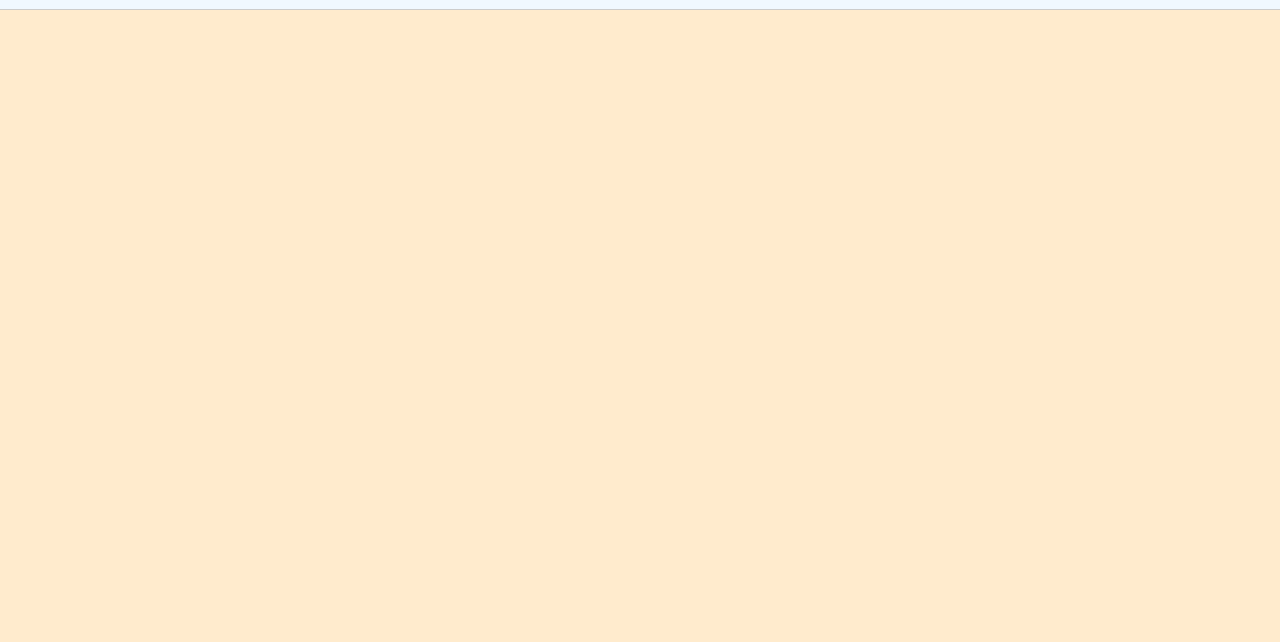
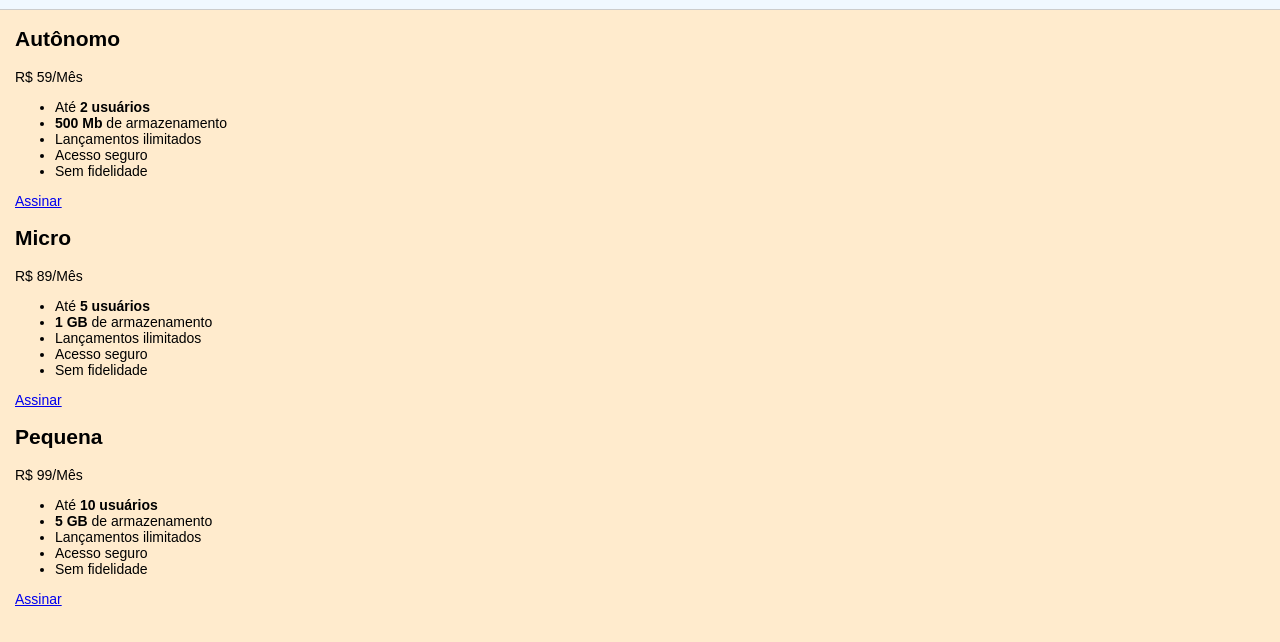
Before and after one commit to Luiz-Felipe-R-N/Projeto-site, a plain HTML site: page Preparando Projeto/index.html in a window 1280 px wide. Shown: the part 50-692 px from the top of the page. Drawn offline with Linux system fonts and the light colour scheme.

Commit message:
Index(criando caixa de planos)

```diff
--- a/Preparando Projeto/index.html
+++ b/Preparando Projeto/index.html
@@ -11,5 +11,53 @@
                 <img src="imagens/logo.png" alt="MyPilas" width="100px" height="35">
             </div>
         </header>
+        <div id="plano">
+            <div class ="container">
+                <article>
+                    <h2>Autônomo</h2>
+                    <div>R$ 59/Mês</div>
+                    <ul>
+                        <li>Até <strong>2 usuários</strong></li>
+                        <li><strong>500 Mb</strong> de armazenamento</li>
+                        <li>Lançamentos ilimitados</li>
+                        <li>Acesso seguro</li>
+                        <li>Sem fidelidade</li>
+                    </ul>
+                    <footer>
+                        <a href="#">Assinar</a>
+                    </footer>
+                </article>
+
+                <article>
+                    <h2>Micro</h2>
+                    <div>R$ 89/Mês</div>
+                    <ul>
+                        <li>Até <strong>5 usuários</strong></li>
+                        <li><strong>1 GB</strong> de armazenamento</li>
+                        <li>Lançamentos ilimitados</li>
+                        <li>Acesso seguro</li>
+                        <li>Sem fidelidade</li>
+                    </ul>
+                    <footer>
+                        <a href="#">Assinar</a>
+                    </footer>
+                </article>
+
+                <article>
+                    <h2>Pequena</h2>
+                    <div>R$ 99/Mês</div>
+                    <ul>
+                        <li>Até <strong>10 usuários</strong></li>
+                        <li><strong>5 GB</strong> de armazenamento</li>
+                        <li>Lançamentos ilimitados</li>
+                        <li>Acesso seguro</li>
+                        <li>Sem fidelidade</li>
+                    </ul>
+                    <footer>
+                        <a href="#">Assinar</a>
+                    </footer>
+                </article>
+            </div>
+        </div>
     </body>
 </html>
```
